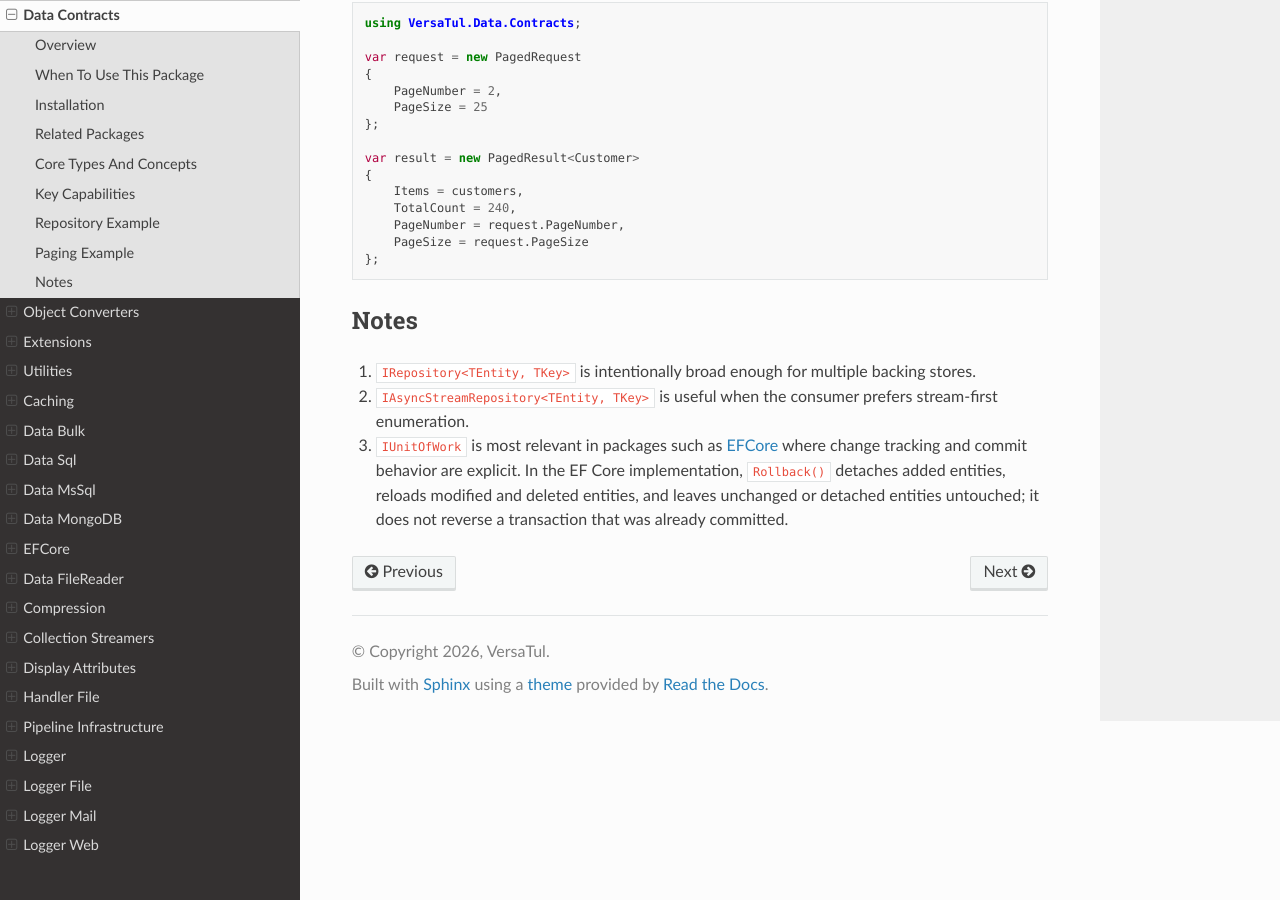
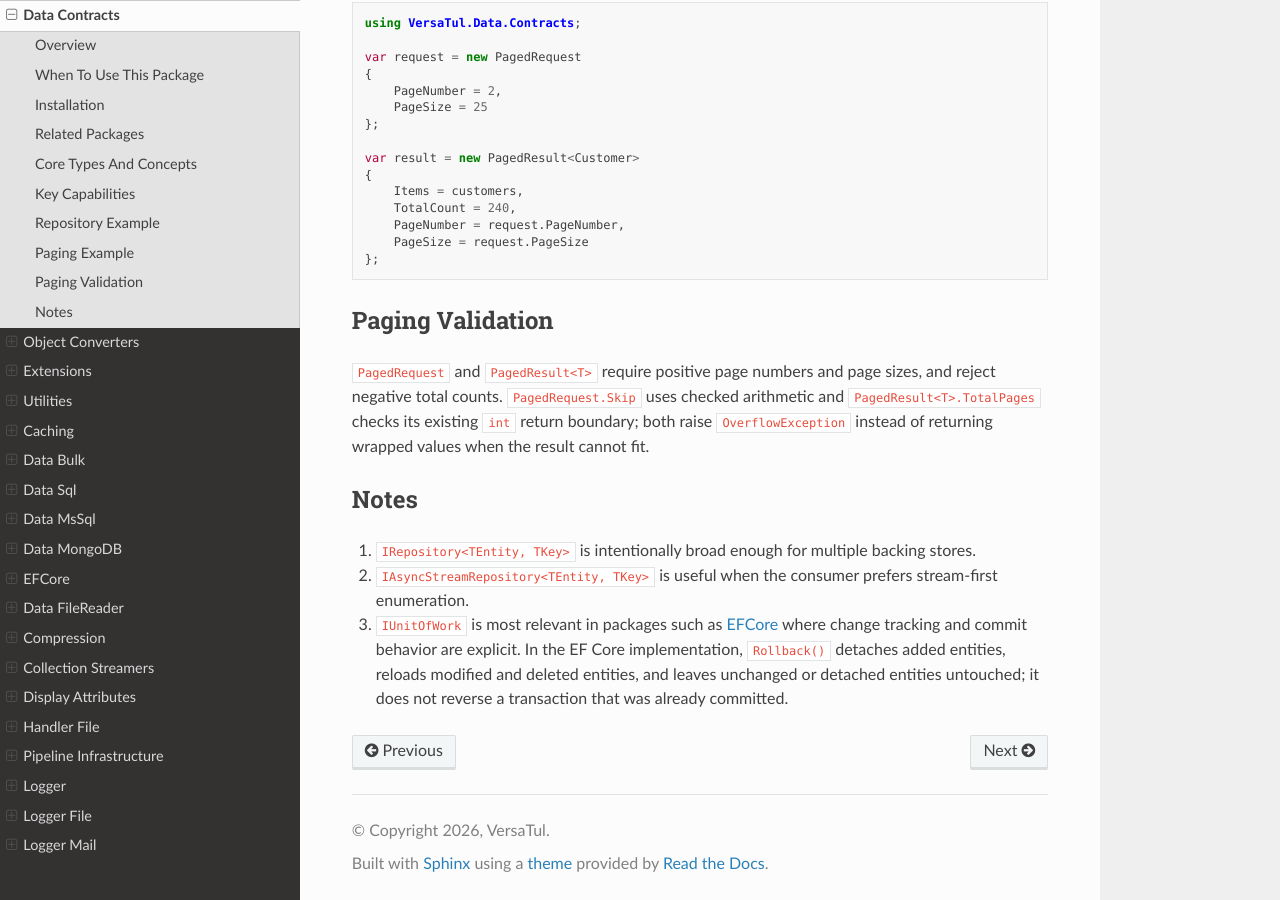
Before and after one commit to BjornWilliams/DocsVersaTul, a Sphinx documentation site: the page built from docs/source/data-contracts.rst, in a window 1280 px wide and 900 px high, scrolled down 2263 px. Built offline with Sphinx 7.4.7 and the Read the Docs theme 3.1.0, drawn with Linux system fonts in a browser that asks for light colours.

Commit message:
Document paging validation and overflow
AB#2903

AB#2899

```diff
--- a/docs/source/data-contracts.rst
+++ b/docs/source/data-contracts.rst
@@ -117,6 +117,11 @@ Paging Example
        PageSize = request.PageSize
    };
 
+Paging Validation
+-----------------
+
+``PagedRequest`` and ``PagedResult<T>`` require positive page numbers and page sizes, and reject negative total counts. ``PagedRequest.Skip`` uses checked arithmetic and ``PagedResult<T>.TotalPages`` checks its existing ``int`` return boundary; both raise ``OverflowException`` instead of returning wrapped values when the result cannot fit.
+
 Notes
 -----
 
```
